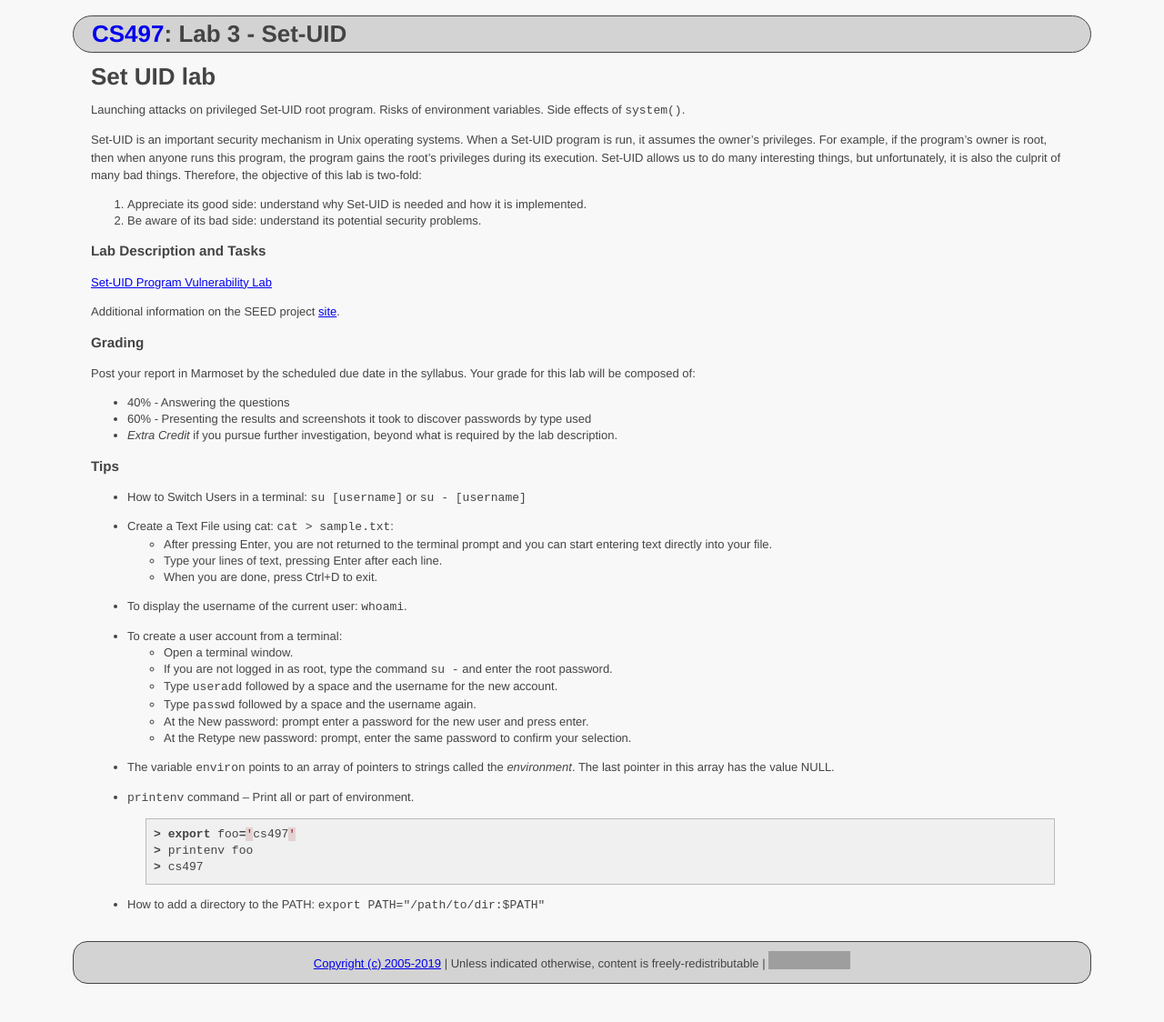
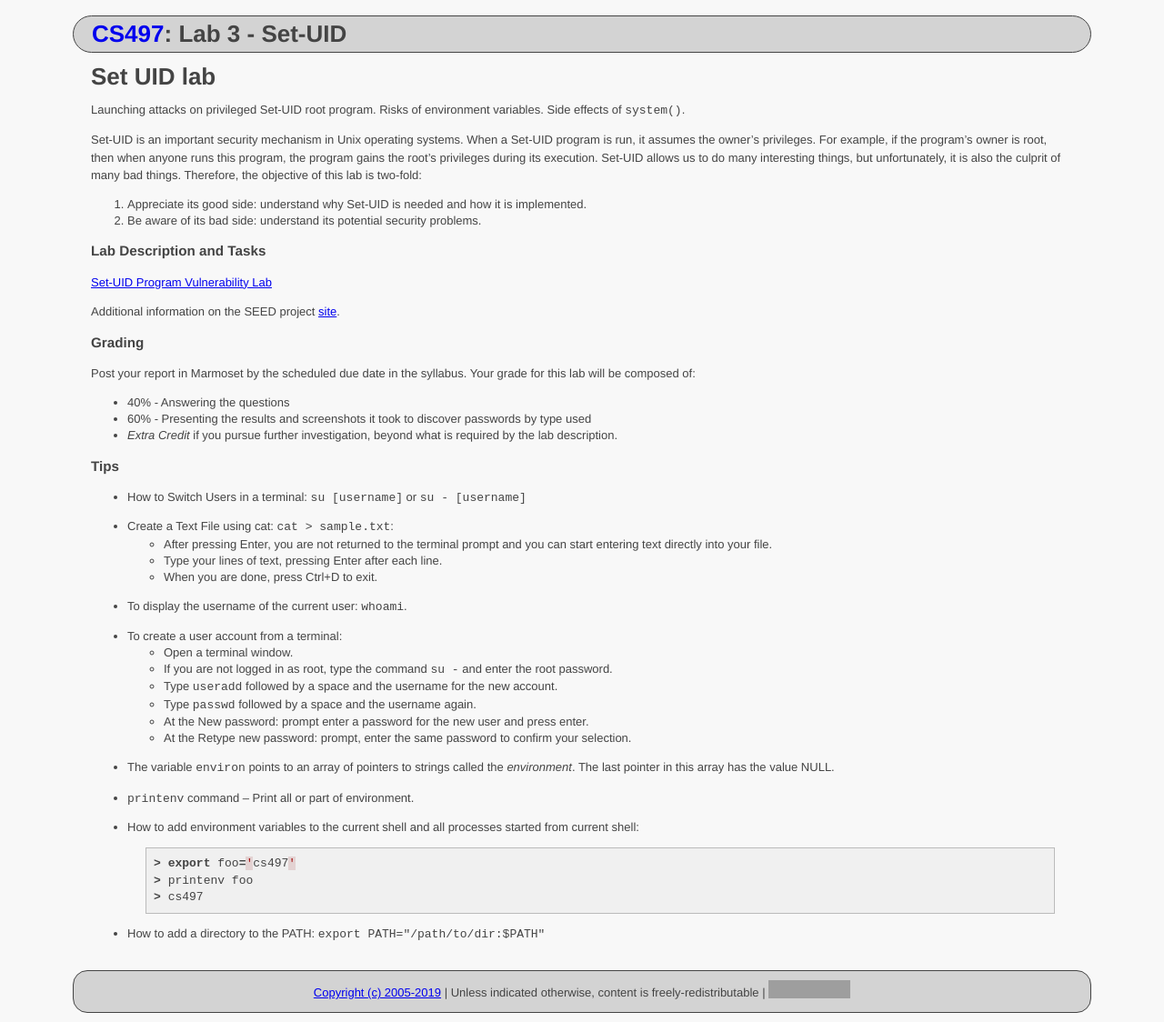
Before and after one commit to ycpcs/cs497-spring2019, a Jekyll site: the page built from labs/lab03.md, in a window 1280 px wide. Shown: the whole page at 91% size. Built offline with Jekyll 4.4.1, drawn with Linux system fonts in a browser that asks for light colours; before the commit the page ends 1092 px from its top, so only the background shows below that; grey boxes are pictures that could not be loaded.

Commit message:
Update lab03.md

````diff
--- a/labs/lab03.md
+++ b/labs/lab03.md
@@ -48,6 +48,8 @@ Post your report in Marmoset by the scheduled due date in the syllabus. Your gra
 - The variable ```environ``` points to an array of pointers to strings called the *environment*. The last pointer in this array has the value NULL.
 
 - ```printenv``` command – Print all or part of environment.
+
+- How to add environment variables to the current shell and all processes started from current shell:
 ```cpp
 > export foo='cs497'
 > printenv foo
````
